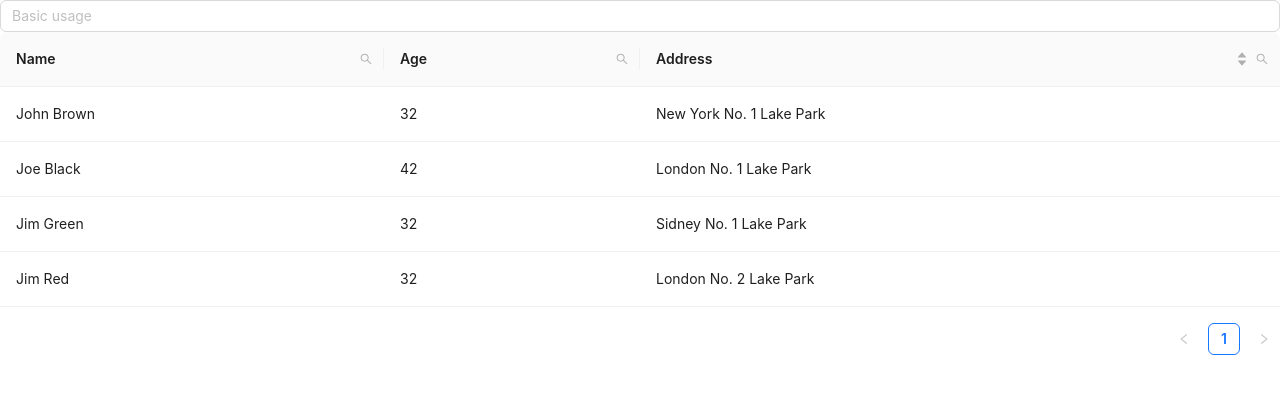
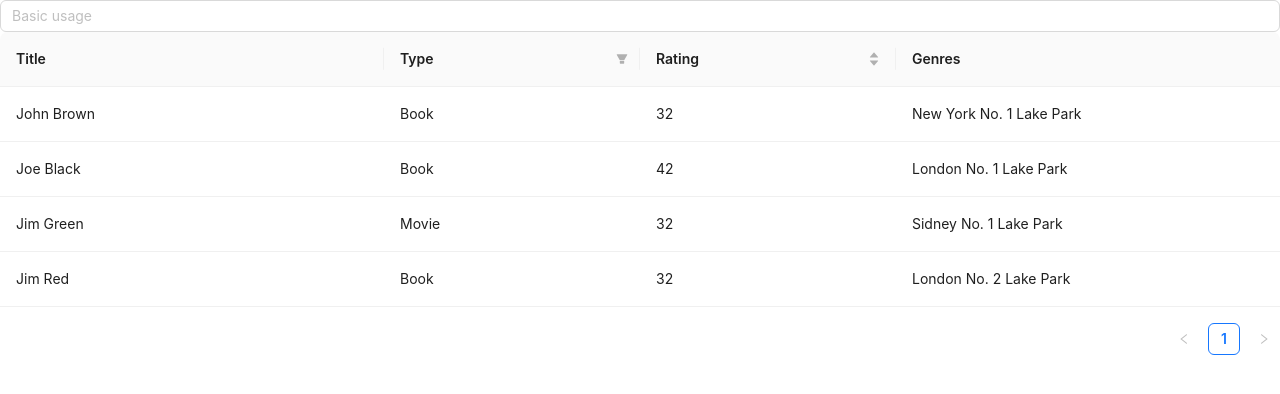
Before and after one commit to jxiao/CIS450-Final-Project, a React (Create React App) app in the folder client/: page /search in a window 1280 px wide. Shown: the top 394 px of the page. Built offline with nearby package versions, Linux system fonts and the light colour scheme.

Commit message:
update search results table filters

```diff
--- a/client/src/components/Search.js
+++ b/client/src/components/Search.js
@@ -7,24 +7,28 @@ const data = [
   {
     key: '1',
     name: 'John Brown',
+    type: 'Book',
     age: 32,
     address: 'New York No. 1 Lake Park',
   },
   {
     key: '2',
     name: 'Joe Black',
+    type: 'Book',
     age: 42,
     address: 'London No. 1 Lake Park',
   },
   {
     key: '3',
     name: 'Jim Green',
+    type: 'Movie',
     age: 32,
     address: 'Sidney No. 1 Lake Park',
   },
   {
     key: '4',
     name: 'Jim Red',
+    type: 'Book',
     age: 32,
     address: 'London No. 2 Lake Park',
   },
@@ -45,122 +49,137 @@ function Search() {
     clearFilters();
     setSearchText('');
   };
-  const getColumnSearchProps = (dataIndex) => ({
-    filterDropdown: ({ setSelectedKeys, selectedKeys, confirm, clearFilters, close }) => (
-      <div
-        style={{
-          padding: 8,
-        }}
-        onKeyDown={(e) => e.stopPropagation()}
-      >
-        <Input
-          ref={searchInput}
-          placeholder={`Search ${dataIndex}`}
-          value={selectedKeys[0]}
-          onChange={(e) => setSelectedKeys(e.target.value ? [e.target.value] : [])}
-          onPressEnter={() => handleSearch(selectedKeys, confirm, dataIndex)}
-          style={{
-            marginBottom: 8,
-            display: 'block',
-          }}
-        />
-        <Space>
-          <Button
-            type="primary"
-            onClick={() => handleSearch(selectedKeys, confirm, dataIndex)}
-            icon={<SearchOutlined />}
-            size="small"
-            style={{
-              width: 90,
-            }}
-          >
-            Search
-          </Button>
-          <Button
-            onClick={() => clearFilters && handleReset(clearFilters)}
-            size="small"
-            style={{
-              width: 90,
-            }}
-          >
-            Reset
-          </Button>
-          <Button
-            type="link"
-            size="small"
-            onClick={() => {
-              confirm({
-                closeDropdown: false,
-              });
-              setSearchText(selectedKeys[0]);
-              setSearchedColumn(dataIndex);
-            }}
-          >
-            Filter
-          </Button>
-          <Button
-            type="link"
-            size="small"
-            onClick={() => {
-              close();
-            }}
-          >
-            close
-          </Button>
-        </Space>
-      </div>
-    ),
-    filterIcon: (filtered) => (
-      <SearchOutlined
-        style={{
-          color: filtered ? '#1890ff' : undefined,
-        }}
-      />
-    ),
-    onFilter: (value, record) =>
-      record[dataIndex].toString().toLowerCase().includes(value.toLowerCase()),
-    onFilterDropdownOpenChange: (visible) => {
-      if (visible) {
-        setTimeout(() => searchInput.current?.select(), 100);
-      }
-    },
-    render: (text) =>
-      searchedColumn === dataIndex ? (
-        <Highlighter
-          highlightStyle={{
-            backgroundColor: '#ffc069',
-            padding: 0,
-          }}
-          searchWords={[searchText]}
-          autoEscape
-          textToHighlight={text ? text.toString() : ''}
-        />
-      ) : (
-        text
-      ),
-  });
+  // const getColumnSearchProps = (dataIndex) => ({
+  //   filterDropdown: ({ setSelectedKeys, selectedKeys, confirm, clearFilters, close }) => (
+  //     <div
+  //       style={{
+  //         padding: 8,
+  //       }}
+  //       onKeyDown={(e) => e.stopPropagation()}
+  //     >
+  //       <Input
+  //         ref={searchInput}
+  //         placeholder={`Search ${dataIndex}`}
+  //         value={selectedKeys[0]}
+  //         onChange={(e) => setSelectedKeys(e.target.value ? [e.target.value] : [])}
+  //         onPressEnter={() => handleSearch(selectedKeys, confirm, dataIndex)}
+  //         style={{
+  //           marginBottom: 8,
+  //           display: 'block',
+  //         }}
+  //       />
+  //       <Space>
+  //         <Button
+  //           type="primary"
+  //           onClick={() => handleSearch(selectedKeys, confirm, dataIndex)}
+  //           icon={<SearchOutlined />}
+  //           size="small"
+  //           style={{
+  //             width: 90,
+  //           }}
+  //         >
+  //           Search
+  //         </Button>
+  //         <Button
+  //           onClick={() => clearFilters && handleReset(clearFilters)}
+  //           size="small"
+  //           style={{
+  //             width: 90,
+  //           }}
+  //         >
+  //           Reset
+  //         </Button>
+  //         <Button
+  //           type="link"
+  //           size="small"
+  //           onClick={() => {
+  //             confirm({
+  //               closeDropdown: false,
+  //             });
+  //             setSearchText(selectedKeys[0]);
+  //             setSearchedColumn(dataIndex);
+  //           }}
+  //         >
+  //           Filter
+  //         </Button>
+  //         <Button
+  //           type="link"
+  //           size="small"
+  //           onClick={() => {
+  //             close();
+  //           }}
+  //         >
+  //           close
+  //         </Button>
+  //       </Space>
+  //     </div>
+  //   ),
+  //   filterIcon: (filtered) => (
+  //     <SearchOutlined
+  //       style={{
+  //         color: filtered ? '#1890ff' : undefined,
+  //       }}
+  //     />
+  //   ),
+  //   onFilter: (value, record) =>
+  //     record[dataIndex].toString().toLowerCase().includes(value.toLowerCase()),
+  //   onFilterDropdownOpenChange: (visible) => {
+  //     if (visible) {
+  //       setTimeout(() => searchInput.current?.select(), 100);
+  //     }
+  //   },
+  //   render: (text) =>
+  //     searchedColumn === dataIndex ? (
+  //       <Highlighter
+  //         highlightStyle={{
+  //           backgroundColor: '#ffc069',
+  //           padding: 0,
+  //         }}
+  //         searchWords={[searchText]}
+  //         autoEscape
+  //         textToHighlight={text ? text.toString() : ''}
+  //       />
+  //     ) : (
+  //       text
+  //     ),
+  // });
   const columns = [
     {
-      title: 'Name',
+      title: 'Title',
       dataIndex: 'name',
       key: 'name',
       width: '30%',
-      ...getColumnSearchProps('name'),
     },
     {
-      title: 'Age',
+      title: 'Type',
+      dataIndex: 'type',
+      key: 'type',
+      width: '20%',
+      filters: [
+        {
+          text: 'Book',
+          value: 'Book',
+        },
+        {
+          text: 'Movie',
+          value: 'Movie',
+        },
+      ],
+      onFilter: (value, record) => record.type.includes(value),
+      filterSearch: true,
+    },
+    {
+      title: 'Rating',
       dataIndex: 'age',
       key: 'age',
       width: '20%',
-      ...getColumnSearchProps('age'),
+      sorter: (a, b) => a.age - b.age,
+      sortDirections: ['descend', 'ascend'],
     },
     {
-      title: 'Address',
+      title: 'Genres',
       dataIndex: 'address',
       key: 'address',
-      ...getColumnSearchProps('address'),
-      sorter: (a, b) => a.address.length - b.address.length,
-      sortDirections: ['descend', 'ascend'],
     },
   ];
 
```
